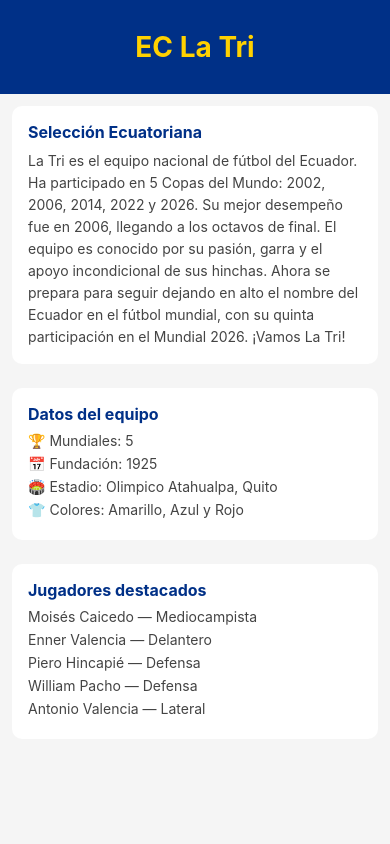
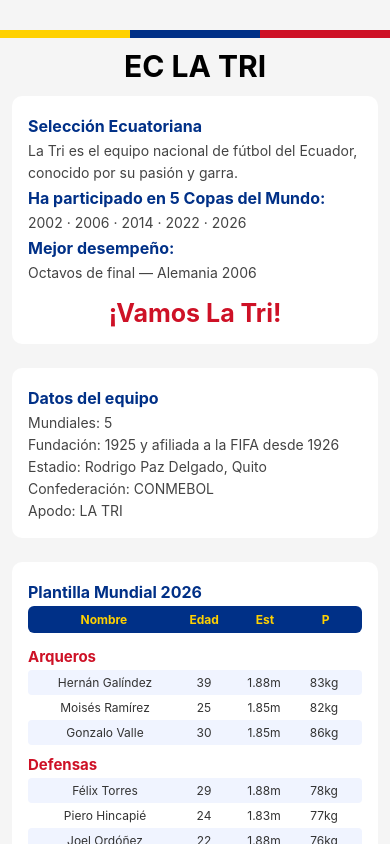
Before and after one commit to AllanC2002/DP_Practica, a React Native app in the folder SeleccionEcuadorR/: screen /Home in a window 390 px wide. Built offline with nearby package versions, Linux system fonts and the light colour scheme.

Commit message:
feat: Update HomeScreen and SplashScreen styles for consistency and improved layout

```diff
--- a/SeleccionEcuadorR/screens/HomeScreen.js
+++ b/SeleccionEcuadorR/screens/HomeScreen.js
@@ -6,39 +6,124 @@
     <ScrollView style={styles.fondo}>
 
       <View style={styles.header}>
-        <Text style={styles.headerTexto}>EC La Tri</Text>
-      </View>
+        <View style={styles.bandera}>
+            <View style={[styles.franja, { backgroundColor: '#FFD100' }]} />
+            <View style={[styles.franja, { backgroundColor: '#003087' }]} />
+            <View style={[styles.franja, { backgroundColor: '#CE1126' }]} />
+        </View>
+        <Text style={styles.headerTexto}>EC LA TRI</Text>
+        </View>
 
       {/* Información del equipo */}
       <View style={styles.seccion}>
         <Text style={styles.titulo}>Selección Ecuatoriana</Text>
         <Text style={styles.texto}>
-          La Tri es el equipo nacional de fútbol del Ecuador.
-          Ha participado en 5 Copas del Mundo: 2002, 2006, 2014, 2022 y 2026.
-          Su mejor desempeño fue en 2006, llegando a los octavos de final.
-          El equipo es conocido por su pasión, garra y el apoyo incondicional de sus hinchas.
-          Ahora se prepara para seguir dejando en alto el nombre del Ecuador en el fútbol mundial, con su quinta participación en el Mundial 2026. ¡Vamos La Tri!
-        </Text>
+  La Tri es el equipo nacional de fútbol del Ecuador, conocido por su pasión y garra.
+</Text>
+
+<Text style={styles.titulo}>Ha participado en 5 Copas del Mundo:</Text>
+<Text style={styles.texto}>2002 · 2006 · 2014 · 2022 · 2026</Text>
+
+<Text style={styles.titulo}>Mejor desempeño:</Text>
+<Text style={styles.texto}>Octavos de final — Alemania 2006</Text>
+
+<Text style={styles.destacado}>¡Vamos La Tri!</Text>
       </View>
-
-      {/* Datos rápidos */}
       <View style={styles.seccion}>
         <Text style={styles.titulo}>Datos del equipo</Text>
-        <Text style={styles.dato}>🏆 Mundiales: 5</Text>
-        <Text style={styles.dato}>📅 Fundación: 1925</Text>
-        <Text style={styles.dato}>🏟️ Estadio: Olimpico Atahualpa, Quito</Text>
-        <Text style={styles.dato}>👕 Colores: Amarillo, Azul y Rojo</Text>
+        <Text style={styles.texto}>Mundiales: 5</Text>
+        <Text style={styles.texto}>Fundación: 1925 y afiliada a la FIFA desde 1926</Text>
+        <Text style={styles.texto}>Estadio: Rodrigo Paz Delgado, Quito</Text>
+        <Text style={styles.texto}>Confederación: CONMEBOL</Text>
+        <Text style={styles.texto}>Apodo: LA TRI</Text>
       </View>
 
       {/* Jugadores */}
       <View style={styles.seccion}>
-        <Text style={styles.titulo}>Jugadores destacados</Text>
-        <Text style={styles.dato}>Moisés Caicedo — Mediocampista</Text>
-        <Text style={styles.dato}>Enner Valencia — Delantero</Text>
-        <Text style={styles.dato}>Piero Hincapié — Defensa</Text>
-        <Text style={styles.dato}>William Pacho — Defensa</Text>
-        <Text style={styles.dato}>Antonio Valencia — Lateral</Text>
-      </View>
+  <Text style={styles.titulo}>Plantilla Mundial 2026</Text>
+
+  {/* Encabezado tabla */}
+  <View style={styles.filaHeader}>
+    <Text style={[styles.celHeader, { flex: 2.3 }]}>Nombre</Text>
+    <Text style={styles.celHeader}>Edad</Text>
+    <Text style={styles.celHeader}>Est</Text>
+    <Text style={styles.celHeader}>P</Text>
+  </View>
+
+  {/* Arqueros */}
+  <Text style={styles.grupo}>Arqueros</Text>
+  {[
+    { nombre: 'Hernán Galíndez', edad: 39, est: '1.88m', p: '83kg' },
+    { nombre: 'Moisés Ramírez', edad: 25, est: '1.85m', p: '82kg' },
+    { nombre: 'Gonzalo Valle', edad: 30, est: '1.85m', p: '86kg' },
+  ].map((j, i) => (
+    <View key={i} style={[styles.fila, i % 2 === 0 && styles.filaAlterna]}>
+      <Text style={[styles.cel, { flex: 2.3 }]}>{j.nombre}</Text>
+      <Text style={styles.cel}>{j.edad}</Text>
+      <Text style={styles.cel}>{j.est}</Text>
+      <Text style={styles.cel}>{j.p}</Text>
+    </View>
+  ))}
+
+  {/* Defensas */}
+  <Text style={styles.grupo}>Defensas</Text>
+  {[
+    { nombre: 'Félix Torres',     edad: 29, est: '1.88m', p: '78kg' },
+    { nombre: 'Piero Hincapié',   edad: 24, est: '1.83m', p: '77kg' },
+    { nombre: 'Joel Ordóñez',     edad: 22, est: '1.88m', p: '76kg' },
+    { nombre: 'Willian Pacho',    edad: 24, est: '1.88m', p: '81kg' },
+    { nombre: 'Pervis Estupiñán', edad: 28, est: '1.75m', p: '73kg' },
+    { nombre: 'Ángelo Preciado',  edad: 28, est: '1.75m', p: '73kg' },
+    { nombre: 'Jackson Porozo',   edad: 25, est: '1.93m', p: '86kg' },
+    { nombre: 'Yaimar Medina',    edad: 21, est: '1.78m', p: '78kg' },
+  ].map((j, i) => (
+    <View key={i} style={[styles.fila, i % 2 === 0 && styles.filaAlterna]}>
+      <Text style={[styles.cel, { flex: 2.3 }]}>{j.nombre}</Text>
+      <Text style={styles.cel}>{j.edad}</Text>
+      <Text style={styles.cel}>{j.est}</Text>
+      <Text style={styles.cel}>{j.p}</Text>
+    </View>
+  ))}
+
+  {/* Mediocampistas */}
+  <Text style={styles.grupo}>Mediocampistas</Text>
+  {[
+    { nombre: 'Jordy Alcivar',    edad: 26, est: '1.68m', p: '71kg' },
+    { nombre: 'Kendry Páez',      edad: 19, est: '1.78m', p: '71kg' },
+    { nombre: 'Pedro Vite',       edad: 24, est: '1.73m', p: '68kg' },
+    { nombre: 'Denil Castillo',   edad: 22, est: '1.88m', p: '76kg' },
+    { nombre: 'Alan Franco',      edad: 27, est: '1.75m', p: '76kg' },
+    { nombre: 'Moisés Caicedo',   edad: 24, est: '1.78m', p: '73kg' },
+  ].map((j, i) => (
+    <View key={i} style={[styles.fila, i % 2 === 0 && styles.filaAlterna]}>
+      <Text style={[styles.cel, { flex: 2.3 }]}>{j.nombre}</Text>
+      <Text style={styles.cel}>{j.edad}</Text>
+      <Text style={styles.cel}>{j.est}</Text>
+      <Text style={styles.cel}>{j.p}</Text>
+    </View>
+  ))}
+
+  {/* Delanteros */}
+  <Text style={styles.grupo}>Delanteros</Text>
+  {[
+    { nombre: 'Anthony Valencia', edad: 22, est: '1.73m', p: '68kg' },
+    { nombre: 'John Yeboah',      edad: 25, est: '1.70m', p: '66kg' },
+    { nombre: 'Kevin Rodríguez',  edad: 26, est: '1.91m', p: '83kg' },
+    { nombre: 'Enner Valencia',   edad: 36, est: '1.78m', p: '73kg' },
+    { nombre: 'Alan Minda',       edad: 23, est: '1.75m', p: '59kg' },
+    { nombre: 'Jordy Caicedo',    edad: 28, est: '1.85m', p: '82kg' },
+    { nombre: 'Gonzalo Plata',    edad: 25, est: '1.78m', p: '76kg' },
+    { nombre: 'Nilson Angulo',    edad: 22, est: '1.83m', p: '68kg' },
+    { nombre: 'Jeremy Arévalo',   edad: 21, est: '1.83m', p: '87kg' },
+  ].map((j, i) => (
+    <View key={i} style={[styles.fila, i % 2 === 0 && styles.filaAlterna]}>
+      <Text style={[styles.cel, { flex: 2.3 }]}>{j.nombre}</Text>
+      <Text style={styles.cel}>{j.edad}</Text>
+      <Text style={styles.cel}>{j.est}</Text>
+      <Text style={styles.cel}>{j.p}</Text>
+    </View>
+  ))}
+</View>
 
     </ScrollView>
   );
@@ -50,14 +135,16 @@
     backgroundColor: '#F5F5F5',
   },
   header: {
-    backgroundColor: '#003087',
-    padding: 30,
+    backgroundColor: '#F5F5F5',
+    paddingTop: 30,
     alignItems: 'center',
+    justifyContent: 'center',
   },
   headerTexto: {
-    fontSize: 28,
+    fontSize: 30,
     fontWeight: 'bold',
-    color: '#FFD100',
+    paddingTop: 10,
+    color: '#000000',
   },
   seccion: {
     backgroundColor: '#fff',
@@ -69,16 +156,64 @@
     fontSize: 16,
     fontWeight: 'bold',
     color: '#003087',
-    marginBottom: 8,
+    marginTop: 4,
+    marginBottom: 4,
   },
   texto: {
     fontSize: 14,
     color: '#444',
     lineHeight: 22,
   },
-  dato: {
-    fontSize: 14,
-    color: '#444',
-    marginBottom: 6,
-  },
+  bandera: {
+    flexDirection: 'row',
+    width: '100%',
+    height: 8,
+},
+franja: {
+    flex: 1,
+    height: 8,
+},
+destacado: {
+    fontSize: 25,
+    fontWeight: 'bold',
+    color: '#CE1126',
+    marginTop: 14,
+    textAlign: 'center',
+},
+filaHeader: {
+    flexDirection: 'row',
+    backgroundColor: '#003087',
+    padding: 6,
+    borderRadius: 6,
+    marginBottom: 4,
+},
+celHeader: {
+    flex: 1,
+    color: '#FFD100',
+    fontSize: 12,
+    fontWeight: 'bold',
+    textAlign: 'center',
+},
+grupo: {
+    fontSize: 15,
+    fontWeight: 'bold',
+    color: '#CE1126',
+    marginTop: 10,
+    marginBottom: 4,
+},
+fila: {
+    flexDirection: 'row',
+    paddingVertical: 5,
+    paddingHorizontal: 8,
+},
+filaAlterna: {
+    backgroundColor: '#F0F4FF',
+    borderRadius: 4,
+},
+cel: {
+    flex: 1,
+    fontSize: 12,
+    color: '#333',
+    textAlign: 'center',
+},
 });
--- a/SeleccionEcuadorR/screens/SplashScreen.js
+++ b/SeleccionEcuadorR/screens/SplashScreen.js
@@ -37,9 +37,13 @@
 }
 
 const styles = StyleSheet.create({
+    background: {
+        flex: 1,
+        backgroundColor: '#F5F5F5',
+    },
     contenedor: {
         flex: 1,
-        backgroundColor: '#ffffff',
+        backgroundColor: '#F5F5F5',
         alignItems: 'center',
         justifyContent: 'center',
         maxWidth: 430,
@@ -63,7 +67,7 @@
     },
     boton: {
         marginTop: 25,
-        backgroundColor: '#ffffff',
+        backgroundColor: '#F5F5F5',
         paddingHorizontal: 30,
         paddingVertical: 12,
         borderRadius: 20,
@@ -76,6 +80,7 @@
         fontWeight: 'bold',
     },
     circulo: {
+        backgroundColor: '#F5F5F5',
         width: CIRCULO,
         height: CIRCULO,
         borderRadius: CIRCULO / 2,
@@ -107,13 +112,4 @@
         alignItems: 'center',
         justifyContent: 'center',
     },
-    circulo: {
-        width: CIRCULO,
-        height: CIRCULO,
-        borderRadius: CIRCULO / 2,
-        backgroundColor: '#ffffff',
-        alignItems: 'center',
-        justifyContent: 'center',
-        padding: 20,
-    },
 });
```
